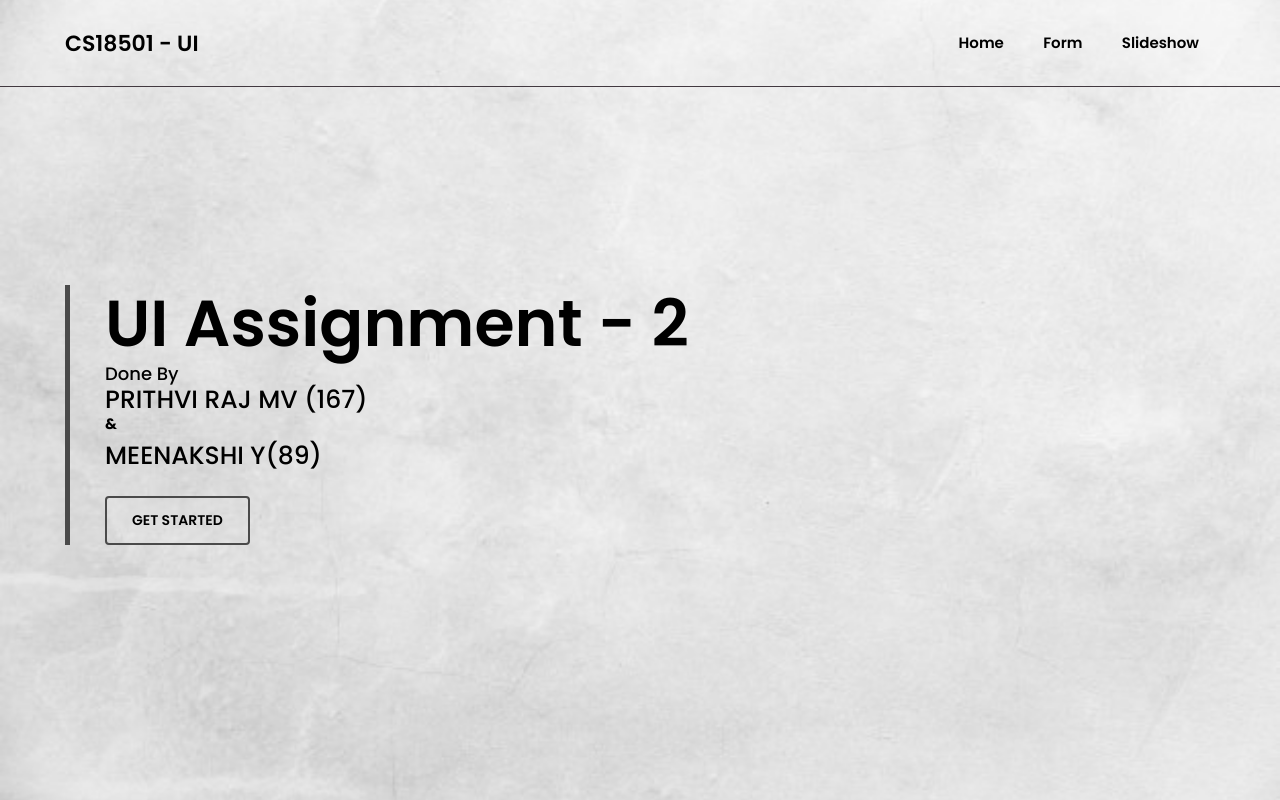
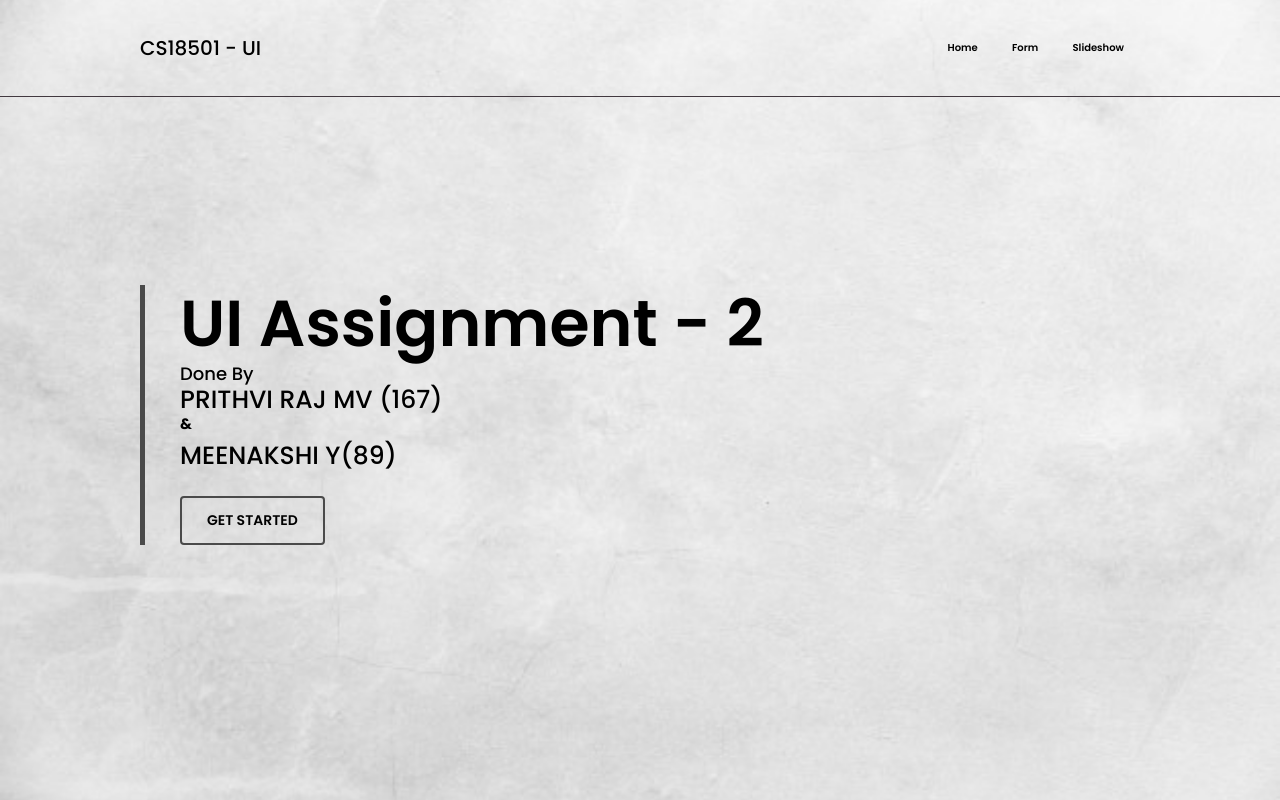
Before and after one commit to prithvi2000/ui-assignment-2, a plain HTML site: page index.html in a window 1280 px wide. Shown: the top 800 px of the page. Drawn offline with nearby package versions, Linux system fonts and the light colour scheme.

Commit message:
Update index.css

```diff
--- a/index.css
+++ b/index.css
@@ -22,7 +22,7 @@ body{
 }
 
 .container{
-    max-width: 1150px;
+    max-width: 1000px;
     margin: auto;
 }
 
@@ -68,8 +68,8 @@ header .row{
 
 header .brand-name a{
     text-decoration: none;
-    font-size: 22px;
-    font-weight: 600;
+    font-size: 20px;
+    font-weight: 500;
     color: #000000;
     position: relative;
 }
@@ -86,13 +86,13 @@ header .navbar ul{
 
 header .navbar ul li{
     display: inline-block;
-    margin-left: 35px;
+    margin-left: 30px;
 }
 
 header .navbar ul li a{
-    font-size: 15px;
+    font-size: 10px;
     text-decoration: none;
-    line-height: 70px;
+    line-height: 80px;
     color: #000000;
     display: block;
     font-weight: 600;
@@ -105,7 +105,7 @@ header.fixed .navbar ul li a{
 
 header .navbar ul li a::before {
     content: '';
-    height: 3px;
+    height: 4px;
     background-color: #4a4a4a;
     width: 0%;
     position: absolute;
@@ -119,7 +119,7 @@ header.fixed .navbar ul li a::before{
 }
 
 header .navbar ul li a:hover:before{
-    width: 65px;
+    width: 45px;
     left: 0;
 }
 
@@ -147,7 +147,7 @@ header .navbar ul li a:hover:before{
 
 .home .home-content .block{
     flex: 0 0 75%;
-    max-width: 75%;
+    max-width: 66%;
     padding-left: 35px;
     border-left: 5px solid #4a4a4a;
 }
```
